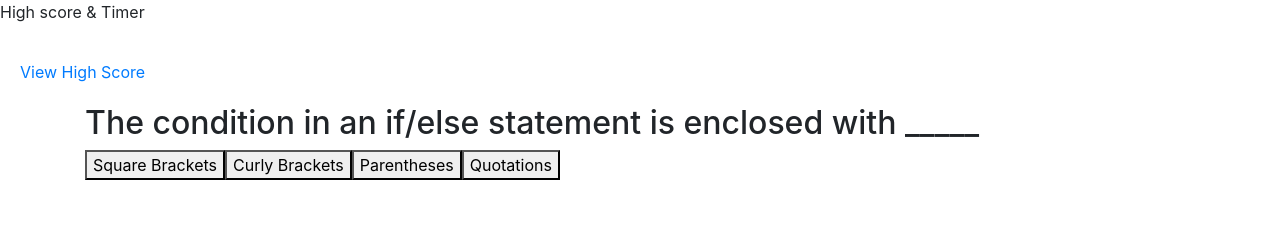
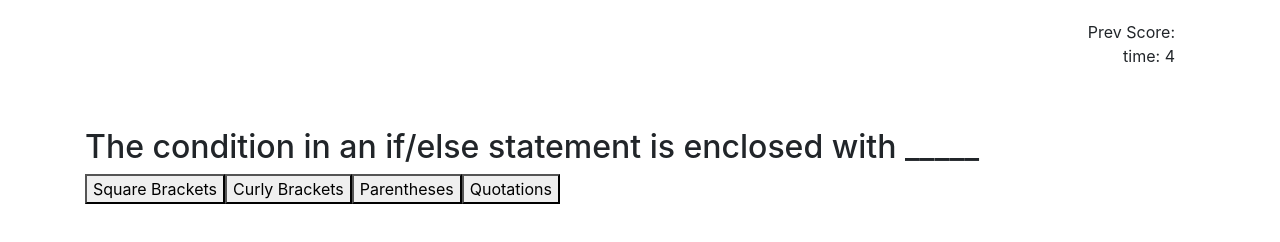
Before and after one commit to AndrewBergstrom/Code-Quiz, a plain HTML site: page index.html in a window 1280 px wide. Both pictures are taken after a click on the button "Let's start". Drawn offline with nearby package versions, Linux system fonts and the light colour scheme.

Commit message:
countdown timer added

```diff
--- a/index.html
+++ b/index.html
@@ -14,22 +14,27 @@
 </head>
 
 <body>
-    <div d-flex space-between>
-        <p> High score & Timer</p>
-    </div>
-    <nav class="header">
-        <div class="card-body" justify-content-end>
-            <a class="score" href="#"> View High Score</a>
-            <a class="timer"></a>
-        </div>
-    </nav>
+
+
 
 
     <!-- Welcome and start quiz -->
     <div class="container">
+        <nav class="header">
+            <div class="card-body">
+
+                <div class="d-flex flex-row-reverse" id="score">Prev Score:</div>
+                <span class="d-flex flex-row-reverse" id="countdown">Time:</span>
+            </div>
+        </nav>
+        <nav class="header">
+            <div class="card-body">
+                <a class="timer"></a>
+            </div>
+        </nav>
         <div class="welcome">
             <h1 class="hOne">Welcome</h1>
-            <button class="myBtn">Let's start</button>
+            <button class="myBtn btn btn-primary">Let's start</button>
         </div>
 
         <div class="questions">
--- a/script.js
+++ b/script.js
@@ -11,12 +11,14 @@ var endGame = document.querySelector(".endGame");
 var restartBtn = document.querySelector(".restart");
 var finalPage = document.querySelector(".finalPage");
 var initilasInput = document.querySelector(".initialsInput")
-var initialsBtn= document.querySelector(".initialsBtn")
+var initialsBtn = document.querySelector(".initialsBtn")
+var timerEl = document.getElementById("countdown");
+
 
 
 var correct = 0;
 var incorrect = 0;
-var total =0;
+var total = 0;
 
 var index = 0;
 
@@ -51,11 +53,10 @@ var myQuestions = [
 
 
 
-
-function start(){
+function start() {
 
     questionsDiv.style.display = "none";
-    finalPage.style.display="none"
+    finalPage.style.display = "none"
     h1Tag.textContent = "Welcome to Code-Quiz";
     printQuestion()
 }
@@ -68,7 +69,7 @@ function printQuestion() {
 
     answers.innerHTML = ""
     questionTitle.textContent = myQuestions[index].questions;
-   myQuestions[index].answers.forEach(function(answer){
+    myQuestions[index].answers.forEach(function (answer) {
         //console.log(answer)
         //    create button, give text, give class
         var button = document.createElement("button")
@@ -86,30 +87,30 @@ answers.innerHTML = ""
 
 
 
-answers.addEventListener("click",function(event){
+answers.addEventListener("click", function (event) {
 
-    if(event.target.matches("button")){
+    if (event.target.matches("button")) {
 
-        if(index < myQuestions.length -1){
-            if(event.target.textContent === myQuestions[index].correctAnswer){
+        if (index < myQuestions.length - 1) {
+            if (event.target.textContent === myQuestions[index].correctAnswer) {
                 console.log("correct")
-            correct ++;
-            index ++;
-            total ++;
+                correct++;
+                index++;
+                total++;
                 printQuestion()
 
-            }else{
+            } else {
                 console.log("you got it wrong")
-                incorrect ++;
-                index ++;
+                incorrect++;
+                index++;
                 total++;
                 printQuestion()
             }
 
-        }else{
+        } else {
             console.log("Game Over");
-            questionsDiv.style.display="none"
-            finalPage.style.display="block"
+            questionsDiv.style.display = "none"
+            finalPage.style.display = "block"
 
         }
 
@@ -118,18 +119,42 @@ answers.addEventListener("click",function(event){
 })
 
 
-myBtn.addEventListener("click", function () {
+var countDown = 5
+
+myBtn.addEventListener("click", timer)
+function timer(){
      //Hiding html element
      welcomeDiv.style.display = " none"
      questionsDiv.style.display = "block"
-})
-initialsBtn.addEventListener("click",function(){
+
+
+
+        var clock = setInterval(function () {
+             timerEl.innerHTML = "time: " + countDown
+             countDown--;
+
+
+             if (countDown === -1) {
+                 alert("Time's up!")
+                 clearInterval(timerEl);
+                 stop()
+
+             }
+
+         }, 1000);
+}
+
+
+
+
+
+initialsBtn.addEventListener("click", function () {
     var initilasAndScore = {
-        initlas:initilasInput.value,
+        initlas: initilasInput.value,
         score: correct
     }
     initilasAndScore = JSON.stringify(initilasAndScore)
-    localStorage.setItem("scores",initilasAndScore )
+    localStorage.setItem("scores", initilasAndScore)
     location.reload()
 
 })
--- a/style.css
+++ /dev/null
@@ -1,3 +0,0 @@
-.hidden{
-    display: none;
-}
```
Lines whose indentation alone changed are shown as unchanged.
